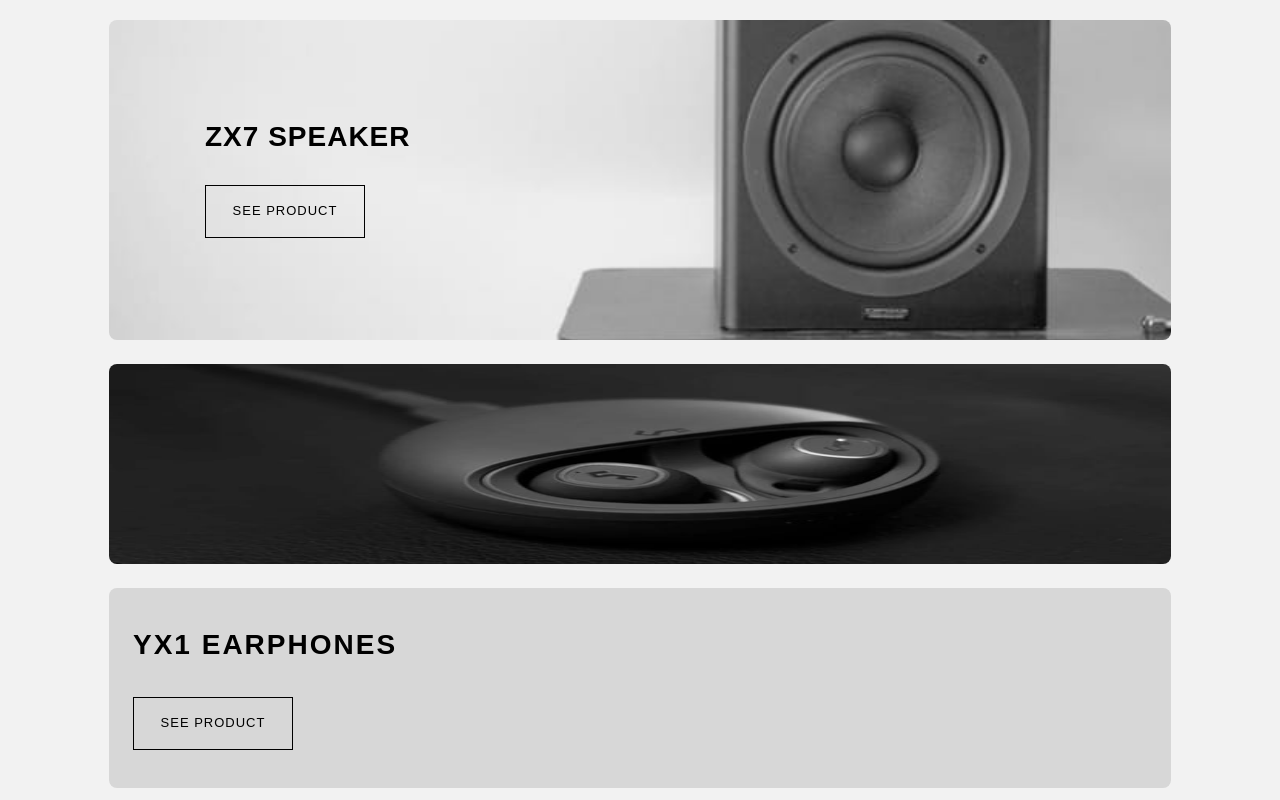
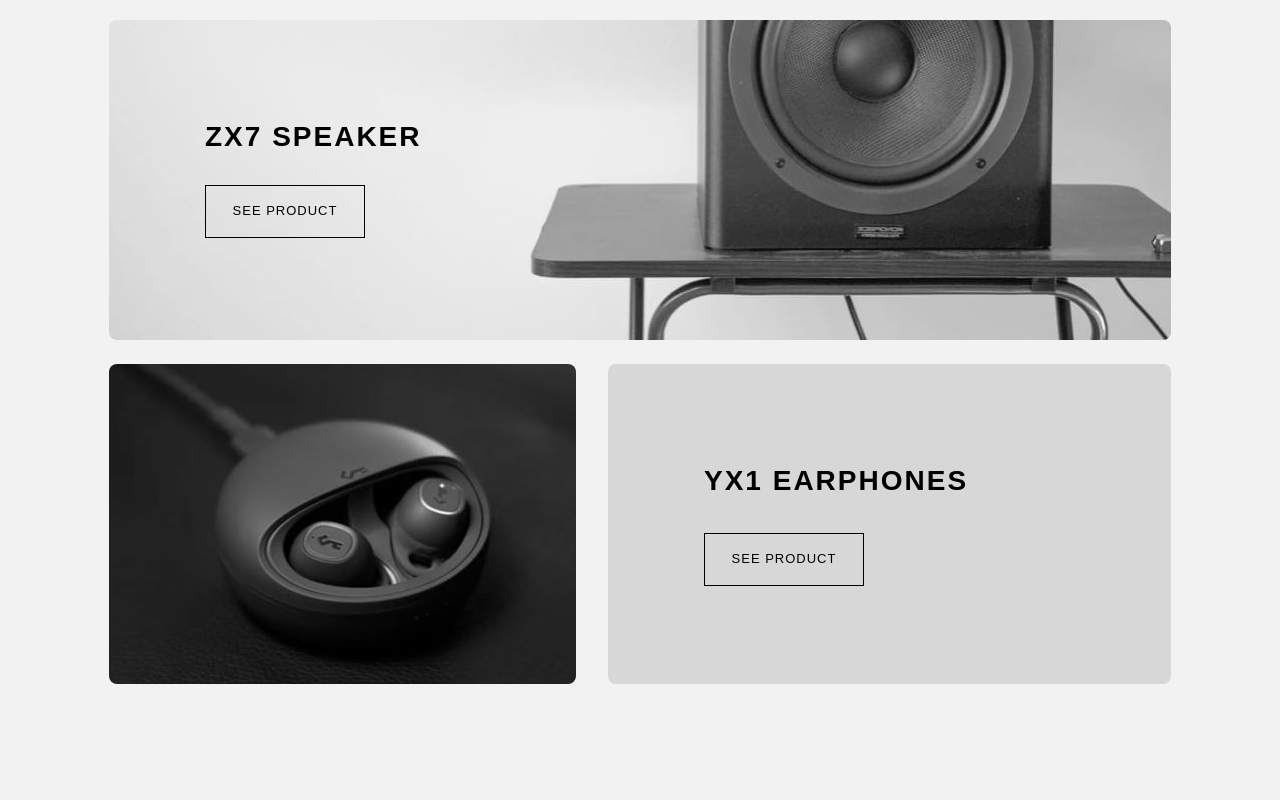
Before and after one commit to Ibarra11/audiophile, a React (Create React App) app: page / in a window 1280 px wide. Shown: the part 1800-2600 px from the top of the page. Built offline with nearby package versions, Linux system fonts and the light colour scheme.

Commit message:
YX1 earphones responsive

```diff
--- a/src/components/ProductShowcase/YX1_Earphones/index.tsx
+++ b/src/components/ProductShowcase/YX1_Earphones/index.tsx
@@ -1,7 +1,9 @@
 import React from 'react';
-import { Wrapper, Img, Content, Title } from './styles';
+import { Wrapper, Picture, Img, Content, Title } from './styles';
 import Button from '../../Buttons';
-import EarphonesImg from '../../../assets/home/mobile/image-earphones-yx1.jpg';
+import EarphonesImg_mobile from '../../../assets/home/mobile/image-earphones-yx1.jpg';
+import EarphonesImg_tablet from '../../../assets/home/tablet/image-earphones-yx1.jpg';
+import EarphonesImg_laptopAndUp from '../../../assets/home/desktop/image-earphones-yx1.jpg';
 import { getProductLink } from '../../../utilities/index';
 const YX1 = () => {
   let link = getProductLink({
@@ -12,7 +14,15 @@ const YX1 = () => {
 
   return (
     <Wrapper>
-      <Img src={EarphonesImg} alt="earphones" />
+      <Picture>
+        <source
+          srcSet={EarphonesImg_laptopAndUp}
+          media="(min-width: 1100px)"
+        />
+        <source srcSet={EarphonesImg_tablet} media="(min-width: 550px)" />
+        <Img src={EarphonesImg_mobile} alt="YX1 earphones" />
+      </Picture>
+
       <Content>
         <Title>Yx1 Earphones</Title>
         <Button id={'btn3'} btnType={'link'} path={link}>
--- a/src/components/ProductShowcase/YX1_Earphones/styles.ts
+++ b/src/components/ProductShowcase/YX1_Earphones/styles.ts
@@ -1,26 +1,54 @@
 import styled from 'styled-components/macro';
-
+import breakpoints from '../../../shared/css/breakpoints';
 const Wrapper = styled.div`
   display: flex;
   flex-direction: column;
-  gap: 24px;
-  height: min(424px, 750px);
+  gap: ${24 / 16}rem;
+  height: ${424 / 16}rem;
+
+  ${breakpoints.tabletAndUp} {
+    flex-direction: revert;
+    gap: ${12 / 16}rem;
+    height: ${320 / 16}rem;
+  }
+  ${breakpoints.laptopAndUp} {
+    gap: ${32 / 16}rem;
+  }
+`;
+
+const Picture = styled.picture`
+  flex: 1;
+  height: 50%;
+  overflow: hidden;
+  border-radius: 8px;
+  ${breakpoints.tabletAndUp} {
+    height: 100%;
+  }
 `;
 
 const Img = styled.img`
-  height: calc(50% - 12px);
+  height: 100%;
   width: 100%;
-  border-radius: 8px;
+  object-fit: cover;
 `;
 
 const Content = styled.div`
+  height: 50%;
+  flex: 1;
   display: flex;
   flex-direction: column;
   justify-content: center;
-  height: calc(50% - 12px);
   border-radius: 8px;
   background-color: hsl(var(--clr-primary-gray));
-  padding-left: 24px;
+  padding-left: ${24 / 16}rem;
+  ${breakpoints.tabletAndUp} {
+    height: 100%;
+    padding-left: ${48 / 16}rem;
+  }
+  ${breakpoints.laptopAndUp} {
+    height: 100%;
+    padding-left: ${96 / 16}rem;
+  }
 `;
 
 const Title = styled.h3`
@@ -29,8 +57,7 @@ const Title = styled.h3`
   text-transform: uppercase;
   letter-spacing: 2px;
   line-height: 38.25px;
-  margin: 0;
   margin-bottom: 32px;
 `;
 
-export { Wrapper, Img, Content, Title };
+export { Wrapper, Picture, Img, Content, Title };
--- a/src/components/ProductShowcase/ZX7_Speaker/index.tsx
+++ b/src/components/ProductShowcase/ZX7_Speaker/index.tsx
@@ -12,11 +12,12 @@ const ZX7 = () => {
   return (
     <Wrapper>
       <Picture>
-        <source srcSet={SpeakerImg_tablet} media="(min-width: 550px)" />
         <source
           srcSet={SpeakerImg_laptopAndUp}
           media="(min-width: 1100px)"
         />
+        <source srcSet={SpeakerImg_tablet} media="(min-width: 550px)" />
+
         <Img src={SpeakerImg_mobile} alt="ZX7 speaker showcase" />
       </Picture>
 
--- a/src/components/ProductShowcase/ZX7_Speaker/styles.ts
+++ b/src/components/ProductShowcase/ZX7_Speaker/styles.ts
@@ -37,7 +37,7 @@ const Title = styled.h3`
   font-size: ${28 / 16}rem;
   font-weight: 700;
   text-transform: uppercase;
-  letter-spacing: 1px;
+  letter-spacing: 2px;
   margin-bottom: 32px;
 `;
 
--- a/src/components/ProductShowcase/ZX9_Speaker/styles.ts
+++ b/src/components/ProductShowcase/ZX9_Speaker/styles.ts
@@ -46,6 +46,7 @@ const Title = styled.h3`
   text-transform: uppercase;
   margin-top: 0;
   margin-bottom: ${24 / 16}rem;
+  letter-spacing: 2px;
 `;
 
 const Text = styled.p`
```
